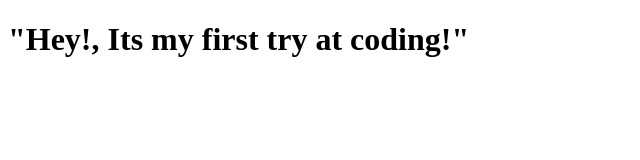
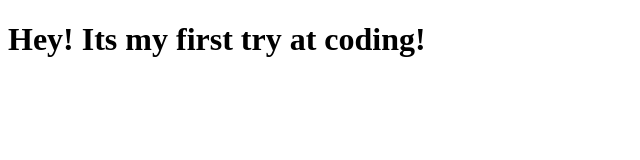
Before and after one commit to soundparticle/First-Experiments, a plain HTML site: page Index.html in a window 1280 px wide. Shown: the whole page, without its empty margins (0-640 px from the left). Drawn offline with Linux system fonts and the light colour scheme.

Commit message:
initial commit

```diff
--- a/Index.html
+++ b/Index.html
@@ -8,7 +8,7 @@
 </head>
 <body>
     <h1>
-        "Hey!, Its my first try at coding!"
+        Hey! Its my first try at coding!
     </h1>
 </body>
 </html>
```
Also changed, not shown: 1 other file.
